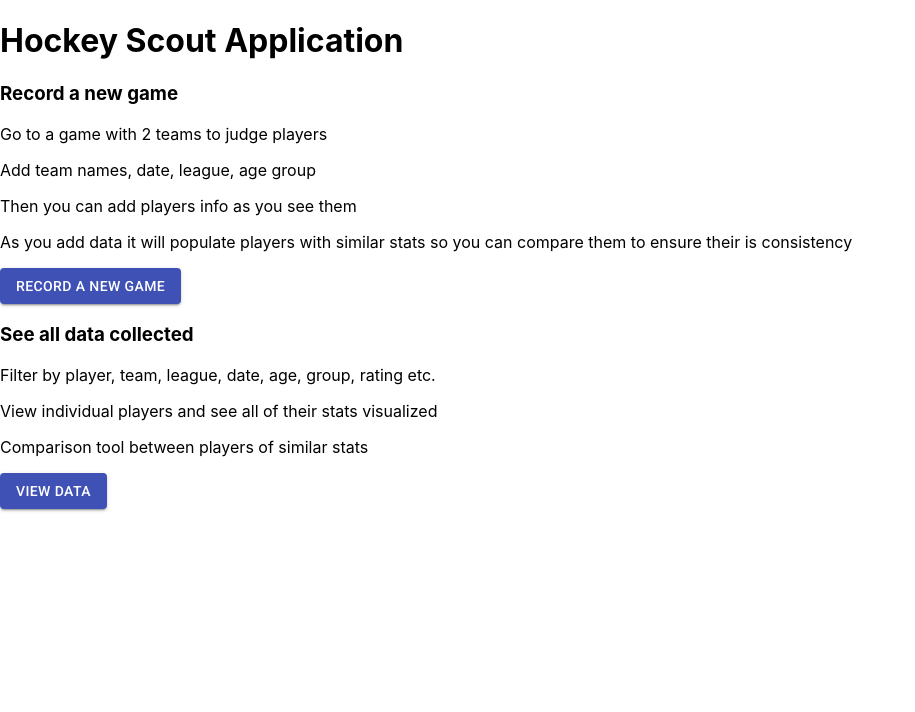
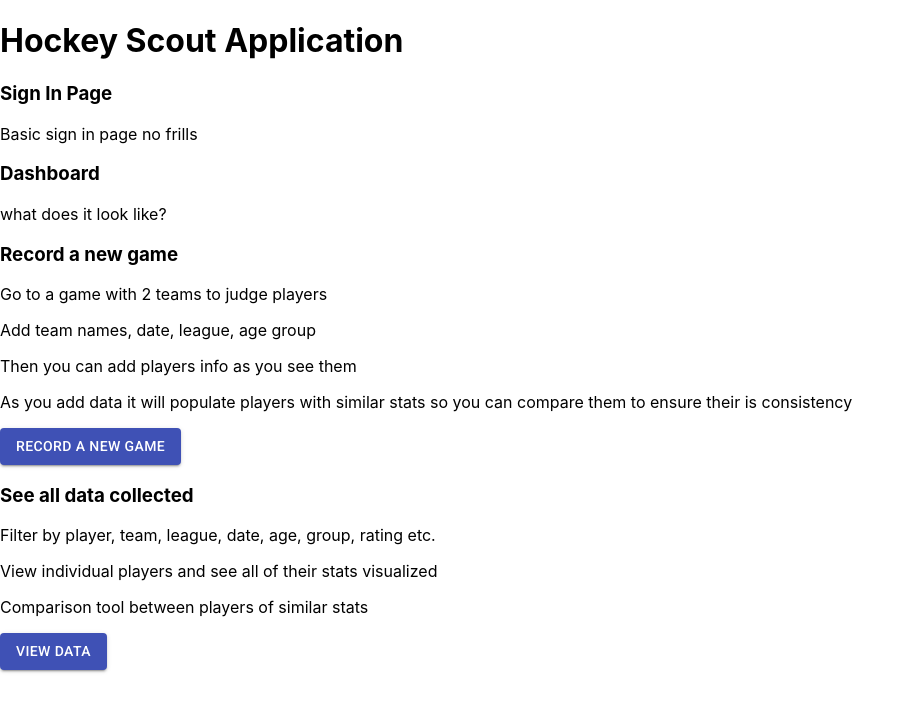
Before and after one commit to twjsanderson/scouting-ui, a React (Create React App) app: page / in a window 1280 px wide. Shown: the top 712 px of the page, without its empty margins (0-915 px from the left). Built offline with nearby package versions, Linux system fonts and the light colour scheme.

Commit message:
add react-router-dom, and new component

```diff
--- a/package.json
+++ b/package.json
@@ -16,6 +16,8 @@
     "formik": "^2.2.9",
     "react": "^17.0.2",
     "react-dom": "^17.0.2",
+    "react-router": "^6.2.1",
+    "react-router-dom": "^6.2.1",
     "react-scripts": "5.0.0",
     "typescript": "^4.5.4",
     "web-vitals": "^2.1.3"
--- a/src/App.tsx
+++ b/src/App.tsx
@@ -1,14 +1,29 @@
-import { FC, ReactElement } from 'react';
+import { FC } from 'react';
+import { Navigate, Routes, Route } from 'react-router-dom';
 
 // styles
 import './App.css';
 import { Button } from '@material-ui/core';
 
+const App: FC = (): JSX.Element => {
+  return (
+    <>
+        <Routes>
+          <Route path ='/' element={<Home />} />
+        </Routes>
+    </>
+  );
+}
 
-const App: FC = (): ReactElement => {
+const Home: FC = (): JSX.Element => {
   return (
     <>
       <h1>Hockey Scout Application</h1>
+      <h3>Sign In Page</h3>
+      <p>Basic sign in page no frills</p>
+      <h3>Dashboard</h3>
+      <p>what does it look like?</p>
+
       <h3>Record a new game</h3>
       <p>Go to a game with 2 teams to judge players</p>
       <p>Add team names, date, league, age group</p>
@@ -25,7 +40,8 @@ const App: FC = (): ReactElement => {
         View Data
       </Button>
     </>
-  );
+  )
 }
 
+
 export default App;
--- a/src/index.tsx
+++ b/src/index.tsx
@@ -1,15 +1,18 @@
-import React from 'react';
 import ReactDOM from 'react-dom';
+import { BrowserRouter } from 'react-router-dom';
 import './index.css';
 import App from './App';
 import reportWebVitals from './reportWebVitals';
 
-ReactDOM.render(
-  <React.StrictMode>
+const element = (
+  <BrowserRouter>
     <App />
-  </React.StrictMode>,
-  document.getElementById('root')
+  </BrowserRouter>
 );
+
+const root = document.getElementById('root')
+
+ReactDOM.render(element, root);
 
 // If you want to start measuring performance in your app, pass a function
 // to log results (for example: reportWebVitals(console.log))
```
Also changed, not shown: 2 other files (tests, documents, lock files or other folders).
